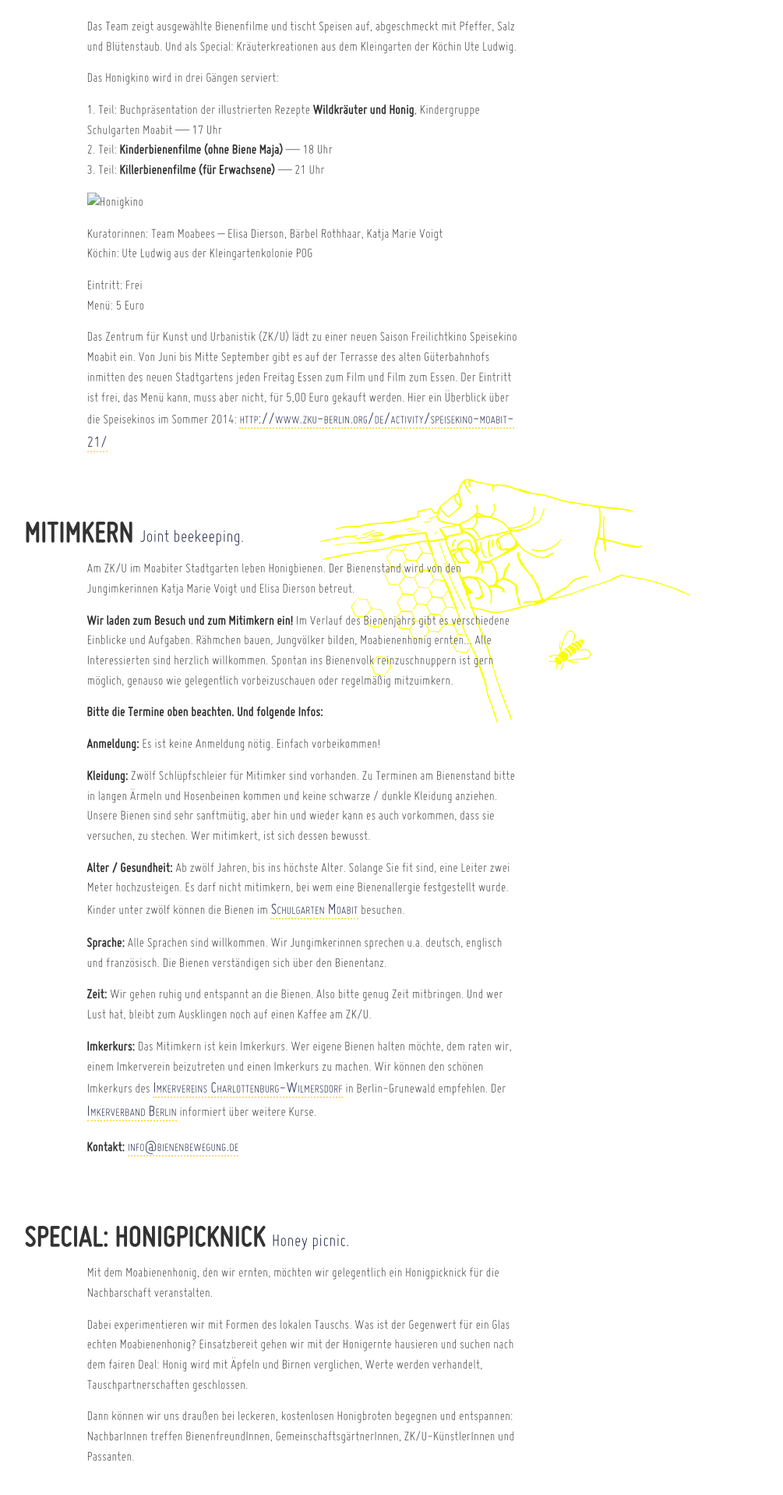
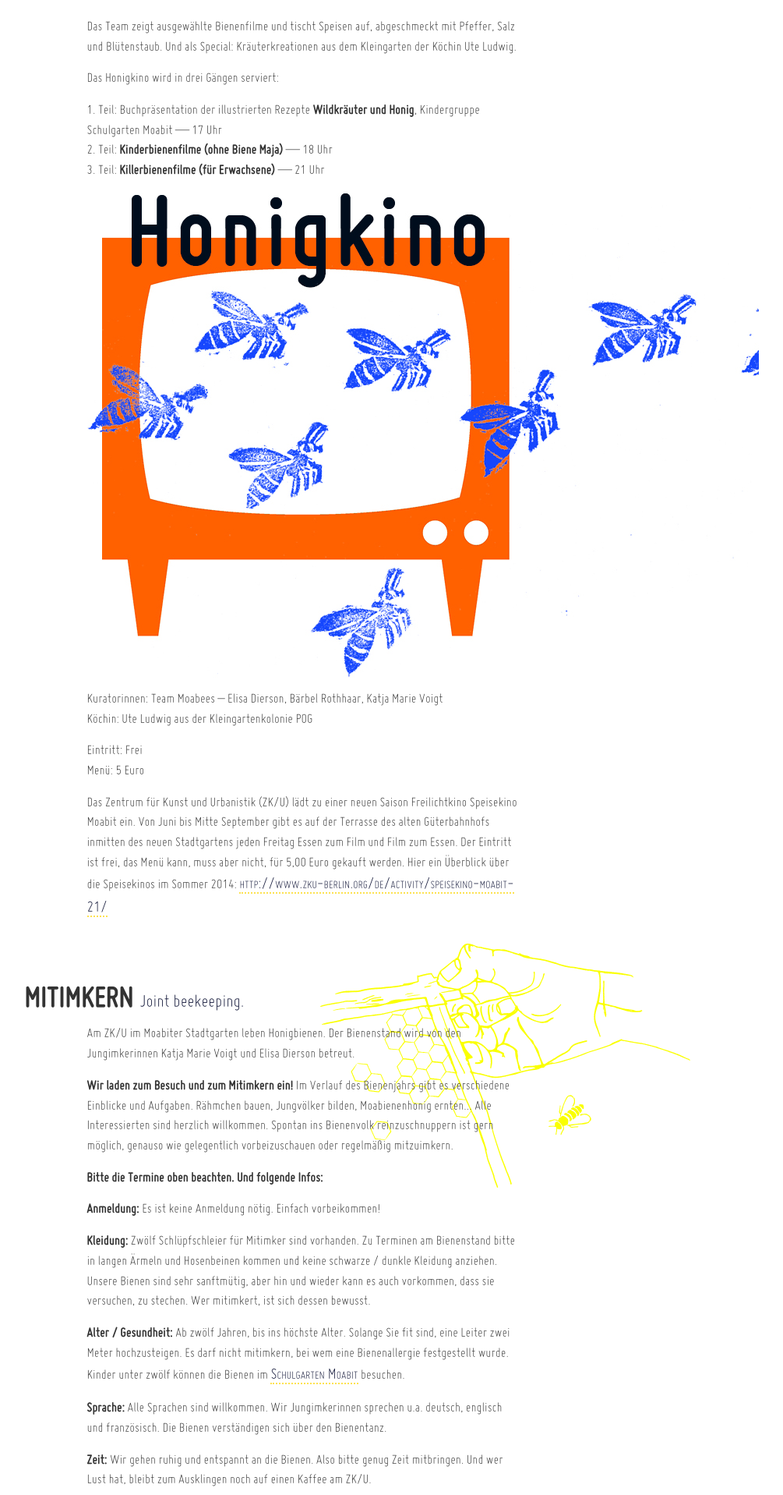
Before and after one commit to dieda/moabienen.berlin-bienenstadt.de, a Jekyll site: the page built from index.html, in a window 1280 px wide. Shown: the part 808-2725 px from the top of the page at 78% size, without its empty margins (251-1256 px from the left). Built offline with Jekyll 4.4.1, drawn with Linux system fonts in a browser that asks for light colours.

Commit message:
Corrected index html

```diff
--- a/index.html
+++ b/index.html
@@ -70,7 +70,7 @@ nav:
   3. Teil: <strong>Killerbienenfilme (für Erwachsene)</strong> — 21 Uhr
 </p>
 
-<p><img src="Honigkino_Mailing.jpg" alt="Honigkino"></p>
+<p><img src="img\Honigkino_Mailing.jpg" alt="Honigkino"></p>
 
 <p>
   Kuratorinnen: Team Moabees – Elisa Dierson, Bärbel Rothhaar, Katja Marie Voigt<br/>
```
